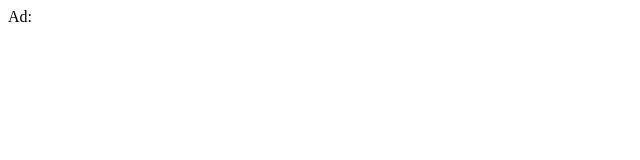
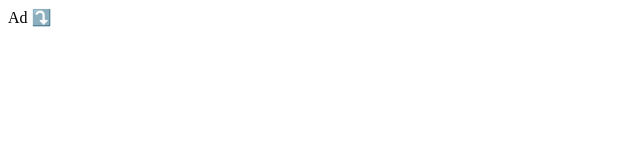
Before and after one commit to maudnals/supernews, a plain HTML site: page index.html in a window 1280 px wide. Shown: the full height of the page, 0-640 px from the left. Drawn offline with Linux system fonts and the light colour scheme.

Commit message:
Update index.html

```diff
--- a/index.html
+++ b/index.html
@@ -38,7 +38,7 @@
     </script>
   </head>
   <body>
-    Ad:
+    Ad ⤵️
     <div id="banner-ad" style="width: 200px; height: 200px"></div>
     <script>
       googletag.cmd.push(function () {
```
